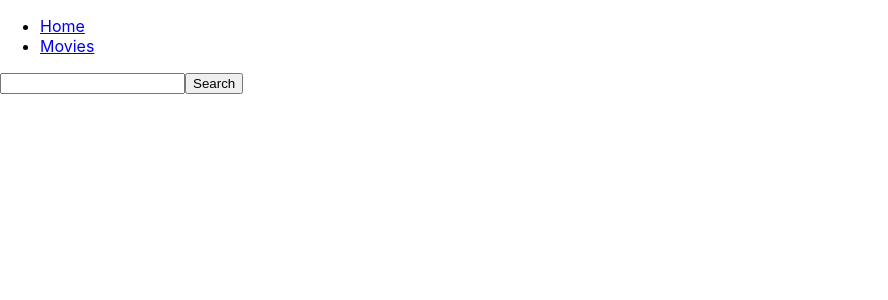
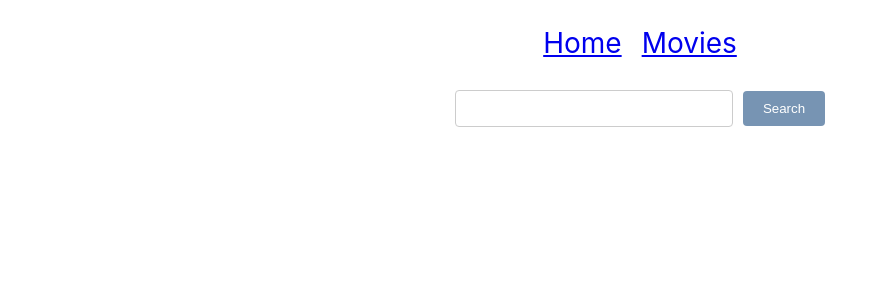
Before and after one commit to AnastasiaCarlii/goit-react-hw-05-movies, a React (Create React App) app: page /goit-react-hw-05-movies/movies in a window 1280 px wide. Shown: the top 300 px of the page, without its empty margins (0-888 px from the left). Built offline with nearby package versions, Linux system fonts and the light colour scheme.

Commit message:
SearchFormInput

```diff
--- a/src/components/Layout/Layout.jsx
+++ b/src/components/Layout/Layout.jsx
@@ -2,14 +2,16 @@ import Loader from 'components/Loader/Loader';
 import { Suspense } from 'react';
 import { Outlet, NavLink } from 'react-router-dom';
 
+import styles from './Layout.module.css';
+
 const Layout = () => {
   return (
-    <div>
-      <ul>
-        <li>
+    <div className={styles.layoutContainer}>
+      <ul className={styles.navList}>
+        <li className={styles.navItem}>
           <NavLink to={'/'}>Home</NavLink>
         </li>
-        <li>
+        <li className={styles.navItem}>
           <NavLink to={'/movies'}>Movies</NavLink>
         </li>
       </ul>
--- /dev/null
+++ b/src/components/Layout/Layout.module.css
@@ -0,0 +1,14 @@
+.layoutContainer {
+  text-align: center;
+}
+.navList {
+  list-style-type: none;
+  padding: 0;
+  display: flex;
+  justify-content: center;
+  gap: 20px;
+}
+.navItem {
+  margin: 10px 0;
+  font-size: 28px;
+}
--- a/src/components/MoviesList/MoviesList.jsx
+++ b/src/components/MoviesList/MoviesList.jsx
@@ -5,6 +5,8 @@ import styles from './MoviesList.module.css';
 
 const MoviesList = ({ movies }) => {
   return (
+    <div>
+      <h2 className={styles.trending}>Trending today</h2>
       <ul className={styles.moviesList}>
         {movies.map(({ id, title, name, original_title, poster_path }) => (
           <Link to={`/movies/${id}`} key={id} className={styles.movieLink}>
@@ -26,6 +28,7 @@ const MoviesList = ({ movies }) => {
           </Link>
         ))}
       </ul>
+    </div>
   );
 };
 
--- a/src/components/MoviesList/MoviesList.module.css
+++ b/src/components/MoviesList/MoviesList.module.css
@@ -27,3 +27,8 @@
   text-align: center;
   margin-top: 10px;
 }
+.trending {
+  display: flex;
+  justify-content: center;
+  align-items: center;
+}
--- a/src/components/SearchForm/SearchForm.jsx
+++ b/src/components/SearchForm/SearchForm.jsx
@@ -1,4 +1,6 @@
 import { useState } from 'react';
+
+import styles from './SearchForm.module.css';
 
 export const SearchForm = ({ onSubmit }) => {
   const [query, setQuery] = useState('');
@@ -13,9 +15,18 @@ export const SearchForm = ({ onSubmit }) => {
     onSubmit(query);
   };
   return (
-    <form onSubmit={handleSubmit}>
-      <input name="query" type="text" value={query} onChange={handleChange} />
-      <button type="submit"> Search</button>
+    <form onSubmit={handleSubmit} className={styles.searchForm}>
+      <input
+        name="query"
+        type="text"
+        value={query}
+        onChange={handleChange}
+        className={styles.searchInput}
+      />
+      <button type="submit" className={styles.searchButton}>
+        {' '}
+        Search
+      </button>
     </form>
   );
 };
--- /dev/null
+++ b/src/components/SearchForm/SearchForm.module.css
@@ -0,0 +1,26 @@
+.searchForm {
+  text-align: center;
+  margin: 20px 0;
+}
+
+.searchInput {
+  width: 20%;
+  padding: 10px;
+  margin-right: 10px;
+  border: 1px solid #ccc;
+  border-radius: 4px;
+}
+
+.searchButton {
+  padding: 10px 20px;
+  background-color: #7794b3;
+  color: white;
+  border: none;
+  border-radius: 4px;
+  cursor: pointer;
+  transition: background-color 0.3s;
+}
+
+.searchButton:hover {
+  background-color: #0056b3;
+}
```
Lines whose indentation alone changed are shown as unchanged.
